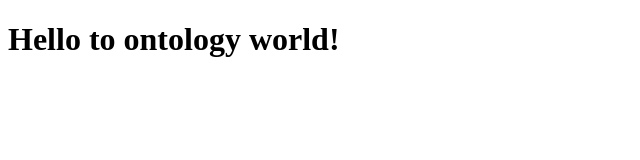
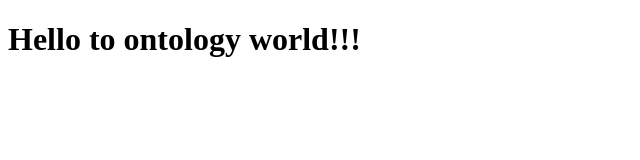
Before and after one commit to EvePan/EvePan.github.io, a plain HTML site: page index.html in a window 1280 px wide. Shown: the full height of the page, 0-640 px from the left. Drawn offline with Linux system fonts and the light colour scheme.

Commit message:
Update index.html

```diff
--- a/index.html
+++ b/index.html
@@ -5,6 +5,6 @@
         <title>Hello to ontology world!</title>
     </head>
     <body>
-        <h1>Hello to ontology world!</h1>
+        <h1>Hello to ontology world!!!</h1>
     </body>
 </html>
```
